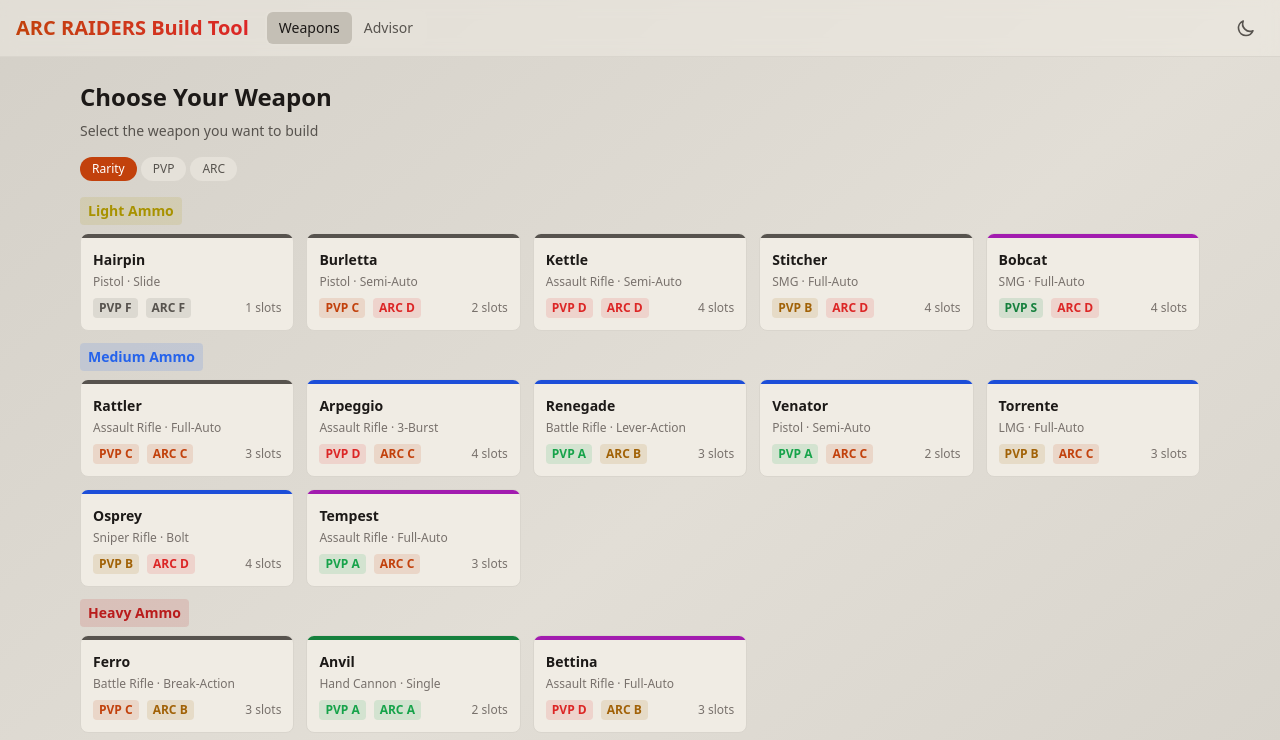
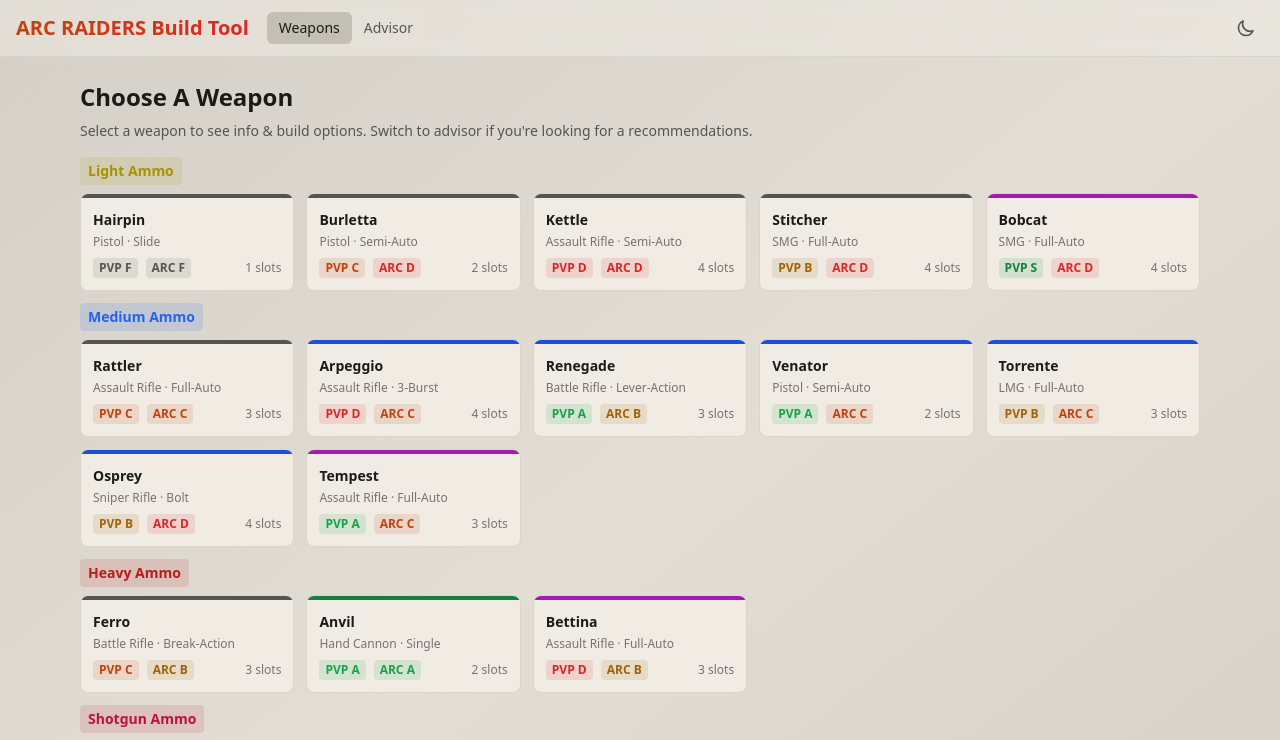
Before and after one commit to Jagg111/arc-kits, a React (Vite) app: page / in a window 1280 px wide. Shown: the top 740 px of the page. Built offline with nearby package versions, Linux system fonts and the light colour scheme.

Commit message:
Removed weapon sorting from weapons tab

```diff
--- a/src/components/weapons/WeaponPicker.tsx
+++ b/src/components/weapons/WeaponPicker.tsx
@@ -1,67 +1,32 @@
 // ============================================================================
 // FILE: components/weapons/WeaponPicker.tsx
-// PURPOSE: Weapon selection screen — groups weapons by ammo type with sort options
+// PURPOSE: Weapon selection screen — groups weapons by ammo type
 // USED BY: App.tsx (shown when no weapon is selected)
-// IMPORTS FROM: weapons.ts, constants.ts (for sort ordering), AmmoGroup component
+// IMPORTS FROM: weapons.ts, constants.ts, AmmoGroup component
 //
 // Weapons are grouped by ammo type (Light, Medium, Heavy, Shotgun, Special).
-// Users can sort within each group by Rarity, PVP grade, or ARC grade.
 // ============================================================================
 
-import { useState } from "react";
 import { WEAPONS } from "../../data/weapons";
-import { AMMO_TYPES, RARITY_ORDER, GRADE_ORDER } from "../../data/constants";
-import type { Rarity } from "../../types";
+import { AMMO_TYPES } from "../../data/constants";
 import AmmoGroup from "./AmmoGroup";
-
-type SortMode = "rarity" | "pvp" | "arc";
 
 interface WeaponPickerProps {
   onSelect: (id: string) => void;
 }
 
-const SORT_OPTIONS: { value: SortMode; label: string }[] = [
-  { value: "rarity", label: "Rarity" },
-  { value: "pvp", label: "PVP" },
-  { value: "arc", label: "ARC" },
-];
-
 export default function WeaponPicker({ onSelect }: WeaponPickerProps) {
-  const [sortMode, setSortMode] = useState<SortMode>("rarity");
-
   return (
     <div className="space-y-4">
       <div>
-        <h2 className="text-2xl font-bold mb-2">Choose Your Weapon</h2>
+        <h2 className="text-2xl font-bold mb-2">Choose A Weapon</h2>
         <p className="text-text-secondary text-sm">
-          Select the weapon you want to build
+          Select a weapon to see info & build options. Switch to advisor if you're looking for a recommendations.
         </p>
-      </div>
-      <div className="flex gap-1">
-        {SORT_OPTIONS.map((opt) => (
-          <button
-            key={opt.value}
-            onClick={() => setSortMode(opt.value)}
-            className={`px-3 py-1 text-xs font-medium rounded-full transition-colors ${
-              sortMode === opt.value
-                ? "bg-accent text-white"
-                : "bg-surface-alt text-text-secondary hover:text-text-primary"
-            }`}
-          >
-            {opt.label}
-          </button>
-        ))}
       </div>
       <div className="space-y-3">
         {AMMO_TYPES.map((ammoType) => {
-          const guns = WEAPONS
-            .filter((w) => w.ammoType === ammoType)
-            .sort((a, b) => {
-              if (sortMode === "rarity") {
-                return RARITY_ORDER[a.rarity as Rarity] - RARITY_ORDER[b.rarity as Rarity];
-              }
-              return GRADE_ORDER[a[sortMode]] - GRADE_ORDER[b[sortMode]];
-            });
+          const guns = WEAPONS.filter((w) => w.ammoType === ammoType);
           return (
             <AmmoGroup
               key={ammoType}
--- a/src/data/constants.ts
+++ b/src/data/constants.ts
@@ -79,11 +79,6 @@ export const GRADE_COLORS: Record<string, string> = {
   F: "var(--color-grade-f)",
 };
 
-// Numeric ordering for sorting weapons by grade (lower = better grade)
-export const GRADE_ORDER: Record<string, number> = {
-  S: 1, A: 2, B: 3, C: 4, D: 5, F: 6,
-};
-
 // Crafting material metadata — maps material names to their rarity tier and wiki thumbnail icon.
 // Used by cost display components to color-code materials and show icons.
 // Image URLs follow the same wiki thumbnail pattern as mod icons in mods.ts.
```
